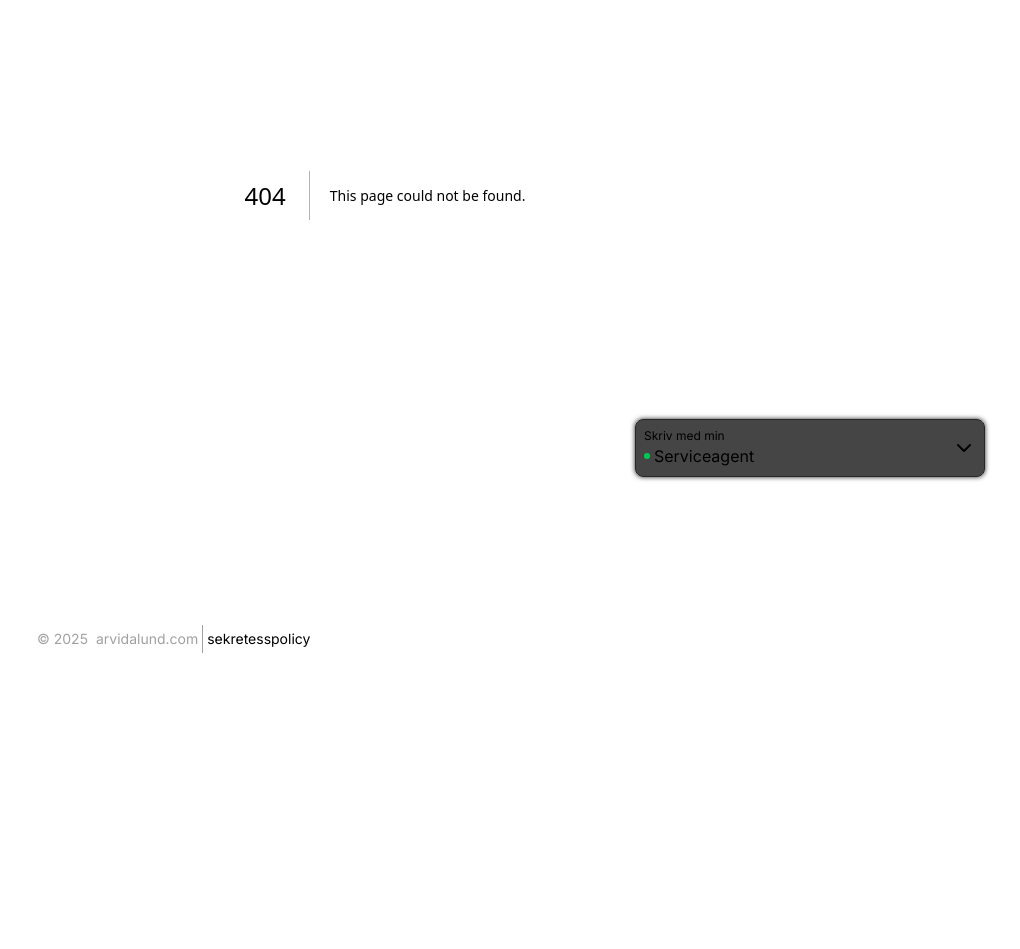
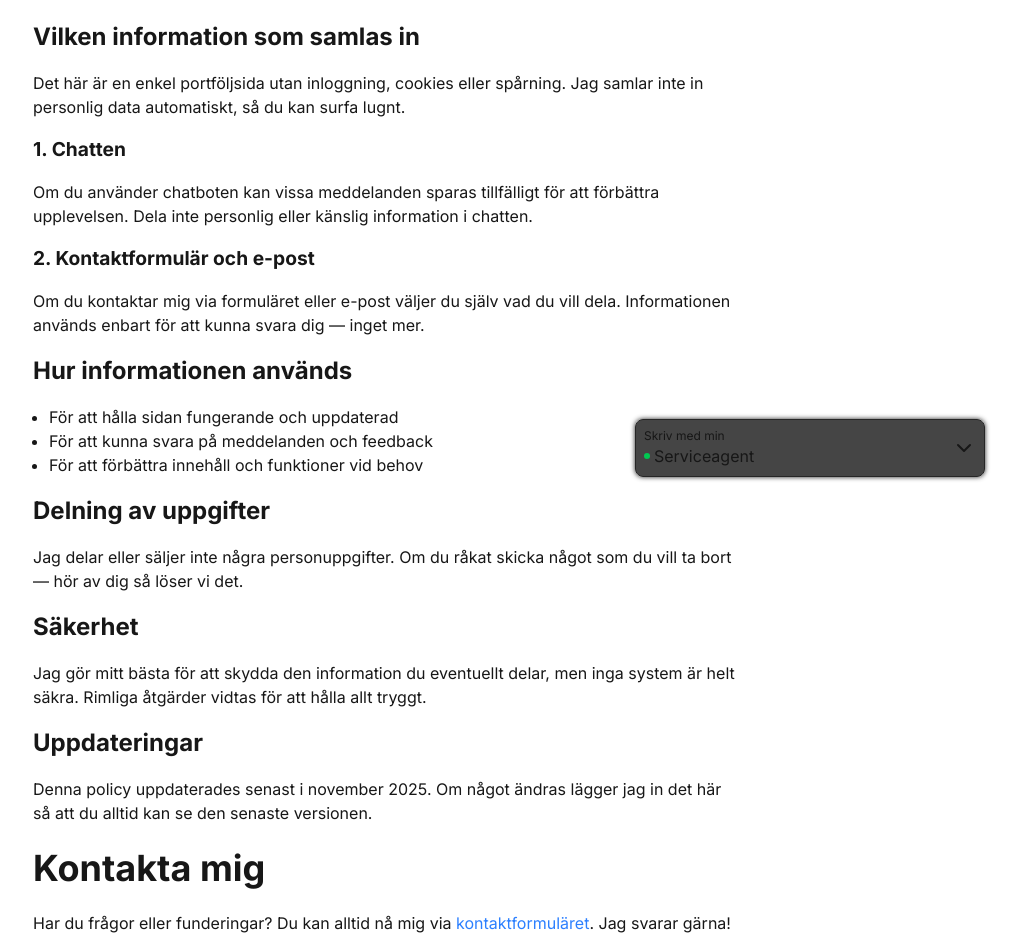
Before and after one commit to ArvidAlund/portfolio, a Next.js app: page /privacy in a window 1280 px wide. Before the commit this address had no page. Shown: the part 283-1232 px from the top of the page, without its empty margins (255-1275 px from the left). Before the commit the page ends 966 px from the top, so only its background shows below. Built offline with nearby package versions, Linux system fonts and the light colour scheme.

Commit message:
fix: changed sizes of headers

```diff
--- a/src/app/components/experience/education.jsx
+++ b/src/app/components/experience/education.jsx
@@ -38,7 +38,7 @@
             {edu.startdate} – {edu.enddate}
           </p>
           <a href={edu.websiteurl} target="_blank" className="h-10 rounded-full absolute -left-15 top-5.5 overflow-hidden"><img src={edu.logo} alt={edu.title} className="h-full object-cover" /></a>
-          <h3 className="font-semibold">{edu.title}</h3>
+          <h3 className="font-semibold !m-0">{edu.title}</h3>
           <p className="text-sm text-neutral-500">{edu.undertitle}</p>
           <ul className="list-disc text-neutral-300 list-outside ml-4 mt-2">
             {edu.bulletpoints.map((point, index) => (
--- a/src/app/components/stack.jsx
+++ b/src/app/components/stack.jsx
@@ -16,7 +16,7 @@
     }
 
     return <section className="mt-20">
-        <h3 className="text-4xl font-bold font-caveat tracking-wider mb-8">Tech Stack</h3>
+        <h2 className="text-4xl font-bold font-caveat tracking-wider mb-8">Tech Stack</h2>
         <div className="border border-neutral-800 min-h-20 rounded-lg mt-2 shadow-[0_0_5px_0_oklch(25%_0_0)]">
             <h4 className="mt-5 p-4 font-bold text-xl">Frontend</h4>
             <hr className="border-neutral-800"/>
--- a/src/app/globals.css
+++ b/src/app/globals.css
@@ -33,3 +33,21 @@
 .font-inter {
   font-family: var(--font-inter);
 }
+
+h2,
+h3,
+h4 {
+  font-weight: bold;
+  margin: 1rem 0;
+}
+h2 {
+  font-size: 2.25rem;
+}
+
+h3 {
+  font-size: 1.5rem;
+}
+
+h4 {
+  font-size: 1.2rem;
+}
--- a/src/app/page.jsx
+++ b/src/app/page.jsx
@@ -29,7 +29,7 @@
         </div>
 
         <div className="w-full justify-center hidden sm:flex">
-          <img src="https://media.licdn.com/dms/image/v2/D4D03AQHaUFzbY8CV2A/profile-displayphoto-scale_200_200/B4DZjqPx88GkAg-/0/1756276663263?e=1763596800&v=beta&t=8AuP6QKf7C8hYLrhmsePipL7ANJZvsDw4Ga8uDQBvBc" alt="Profile picture" className="rounded h-full object-cover"/>
+          <img src="https://media.licdn.com/dms/image/v2/D4D03AQHaUFzbY8CV2A/profile-displayphoto-scale_200_200/B4DZjqPx88GkAg-/0/1756276663263?e=1763596800&v=beta&t=8AuP6QKf7C8hYLrhmsePipL7ANJZvsDw4Ga8uDQBvBc" alt="Profile picture" className="rounded h-full object-cover shadow-[0_0_5px_0_oklch(25%_0_0)]"/>
         </div>
       </div>
 
@@ -40,7 +40,7 @@
 
     <section className="mt-20">
       <div className="flex justify-between items-center">
-        <h3 className="text-4xl font-bold font-caveat tracking-wider mb-8">Project</h3>
+        <h2 className="font-caveat tracking-wider mb-8">Project</h2>
         <a href="/projects" className="flex items-center justify-center gap-1"><p>Se fler</p> <ArrowRight/></a>
       </div>
       <RenderProjects num={2}/>
--- /dev/null
+++ b/src/app/privacy/page.jsx
@@ -0,0 +1,39 @@
+export default function Privacy(){
+    return <div className="mx-auto max-w-3xl px-8 py-6 flex justify-between">
+        <main>
+            <div className="mb-6">
+                <h1 className="text-5xl font-bold font-caveat tracking-wider mb-4">Sekretesspolicy</h1>
+                <p className="text-neutral-400">Senast uppdaterad: nov 2025</p>
+            </div>
+            <p>Hej och välkommen! Kul att du kikar in. Den här sidan berättar kort hur jag hanterar information här på webbplatsen. Syftet med sidan är främst att visa mina projekt — inget mer avancerat än så.</p>
+
+            <h3>Vilken information som samlas in</h3>
+            <p>Det här är en enkel portföljsida utan inloggning, cookies eller spårning. Jag samlar inte in personlig data automatiskt, så du kan surfa lugnt.</p>
+
+            <h4>1. Chatten</h4>
+            <p>Om du använder chatboten kan vissa meddelanden sparas tillfälligt för att förbättra upplevelsen. Dela inte personlig eller känslig information i chatten.</p>
+
+            <h4>2. Kontaktformulär och e-post</h4>
+            <p>Om du kontaktar mig via formuläret eller e-post väljer du själv vad du vill dela. Informationen används enbart för att kunna svara dig — inget mer.</p>
+
+            <h3>Hur informationen används</h3>
+            <ul className="list-disc ml-4">
+            <li>För att hålla sidan fungerande och uppdaterad</li>
+            <li>För att kunna svara på meddelanden och feedback</li>
+            <li>För att förbättra innehåll och funktioner vid behov</li>
+            </ul>
+
+            <h3>Delning av uppgifter</h3>
+            <p>Jag delar eller säljer inte några personuppgifter. Om du råkat skicka något som du vill ta bort — hör av dig så löser vi det.</p>
+
+            <h3>Säkerhet</h3>
+            <p>Jag gör mitt bästa för att skydda den information du eventuellt delar, men inga system är helt säkra. Rimliga åtgärder vidtas för att hålla allt tryggt.</p>
+
+            <h3>Uppdateringar</h3>
+            <p class="note">Denna policy uppdaterades senast i november 2025. Om något ändras lägger jag in det här så att du alltid kan se den senaste versionen.</p>
+
+            <h2>Kontakta mig</h2>
+            <p>Har du frågor eller funderingar? Du kan alltid nå mig via <a href="/contact" className="text-blue-500 hover:underline">kontaktformuläret</a>. Jag svarar gärna!</p>
+        </main>
+    </div>
+}
```
